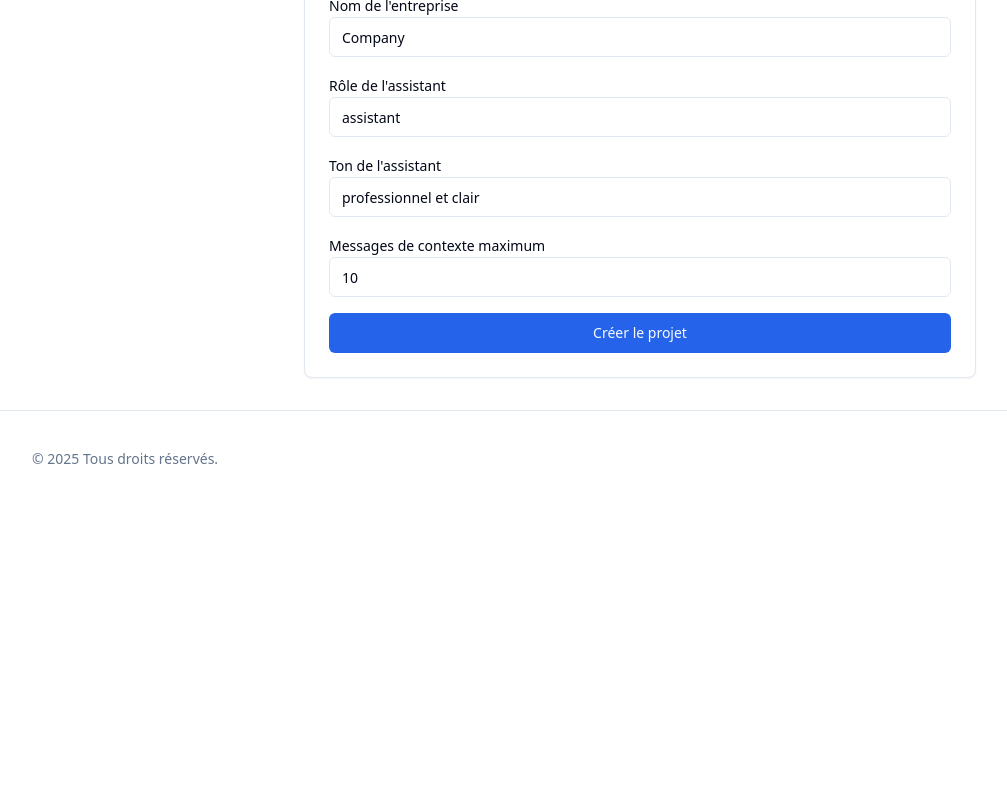
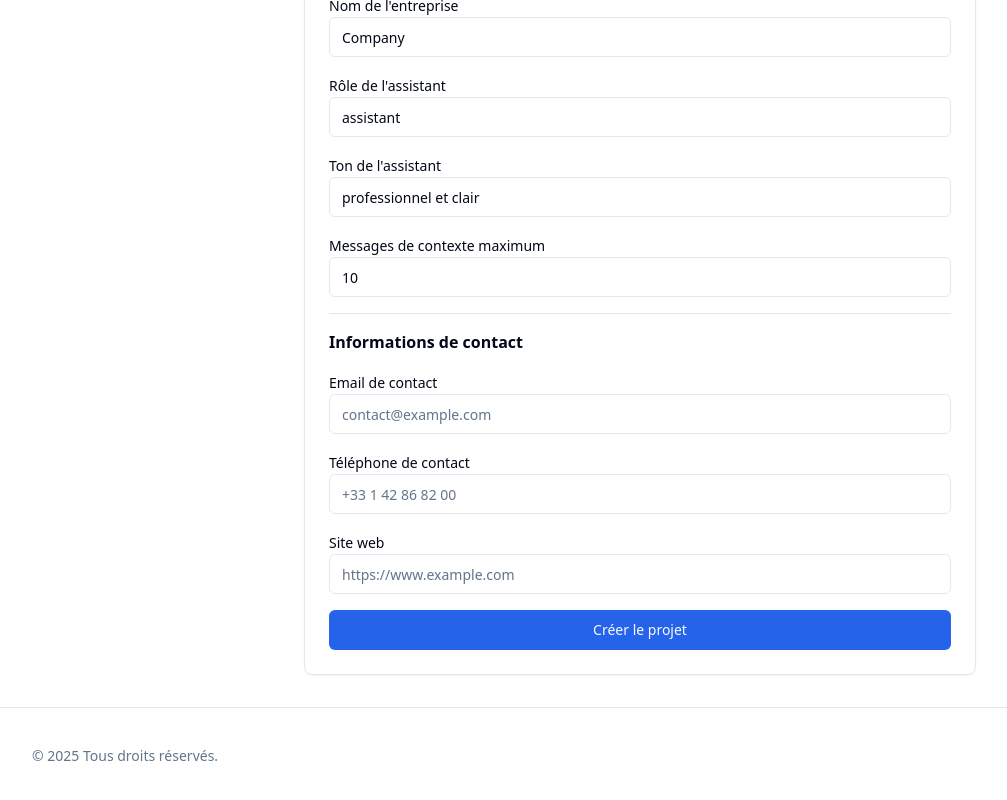
Before and after one commit to YlanDecode/turbo-disco, a React (Vite) app: page /projects/new in a window 1280 px wide. Shown: the part 676-1476 px from the top of the page, without its empty margins (0-1007 px from the left). Before the commit the page ends 1183 px from the top, so only its background shows below. Built offline with nearby package versions, Linux system fonts and the light colour scheme; no server answers.

Commit message:
fix: reload page

```diff
--- a/src/api/types.ts
+++ b/src/api/types.ts
@@ -10,6 +10,9 @@ export interface CreateProjectRequest {
   assistant_role?: string;
   assistant_tone?: string;
   max_context_messages?: number;
+  contact_email?: string;
+  contact_phone?: string;
+  contact_website?: string;
 }
 
 export interface UpdateProjectRequest {
@@ -20,6 +23,9 @@ export interface UpdateProjectRequest {
   assistant_role?: string | null;
   assistant_tone?: string | null;
   max_context_messages?: number | null;
+  contact_email?: string | null;
+  contact_phone?: string | null;
+  contact_website?: string | null;
 }
 
 export interface ProjectResponse {
--- a/src/components/projects/ProjectForm.tsx
+++ b/src/components/projects/ProjectForm.tsx
@@ -17,6 +17,9 @@ const projectSchema = z.object({
   assistant_role: z.string().max(255).default('assistant'),
   assistant_tone: z.string().max(255).default('professionnel et clair'),
   max_context_messages: z.number().min(1).max(50).default(10),
+  contact_email: z.string().email('Email invalide').optional().or(z.literal('')),
+  contact_phone: z.string().max(50).optional(),
+  contact_website: z.string().url('URL invalide').optional().or(z.literal('')),
 });
 
 type ProjectFormData = z.infer<typeof projectSchema>;
@@ -39,6 +42,9 @@ export const ProjectForm: React.FC<ProjectFormProps> = ({ onSubmit, isLoading })
       assistant_role: 'assistant',
       assistant_tone: 'professionnel et clair',
       max_context_messages: 10,
+      contact_email: '',
+      contact_phone: '',
+      contact_website: '',
     },
   });
 
@@ -98,6 +104,27 @@ export const ProjectForm: React.FC<ProjectFormProps> = ({ onSubmit, isLoading })
             </div>
           </div>
 
+          <div className="border-t pt-4 space-y-4">
+            <h3 className="font-semibold">Informations de contact</h3>
+
+            <div>
+              <label className="text-sm font-medium">Email de contact</label>
+              <Input type="email" {...register('contact_email')} placeholder="contact@example.com" />
+              {errors.contact_email && <p className="text-sm text-destructive mt-1">{errors.contact_email.message}</p>}
+            </div>
+
+            <div>
+              <label className="text-sm font-medium">Téléphone de contact</label>
+              <Input {...register('contact_phone')} placeholder="+33 1 42 86 82 00" />
+            </div>
+
+            <div>
+              <label className="text-sm font-medium">Site web</label>
+              <Input type="url" {...register('contact_website')} placeholder="https://www.example.com" />
+              {errors.contact_website && <p className="text-sm text-destructive mt-1">{errors.contact_website.message}</p>}
+            </div>
+          </div>
+
           <Button type="submit" className="w-full" disabled={isLoading}>
             {isLoading ? 'Création...' : 'Créer le projet'}
           </Button>
```
Also changed, not shown: vercel.json.
